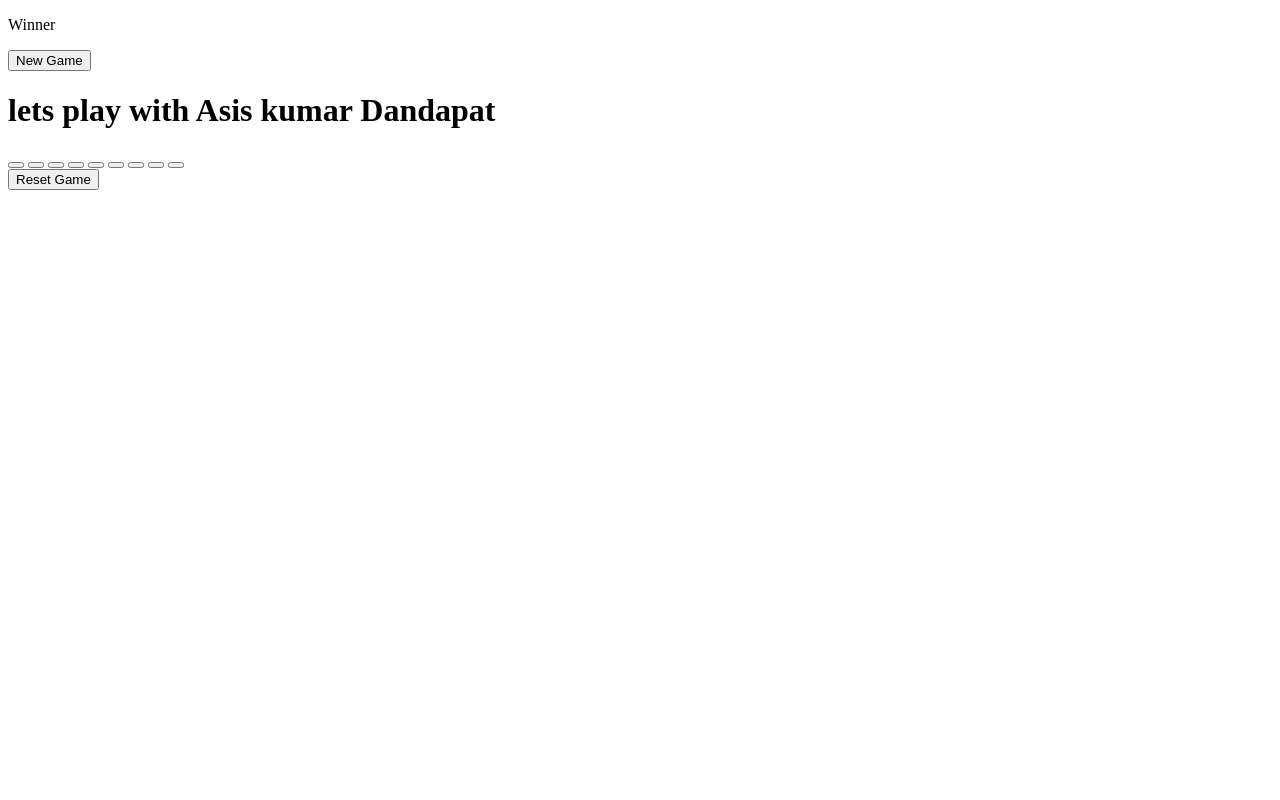
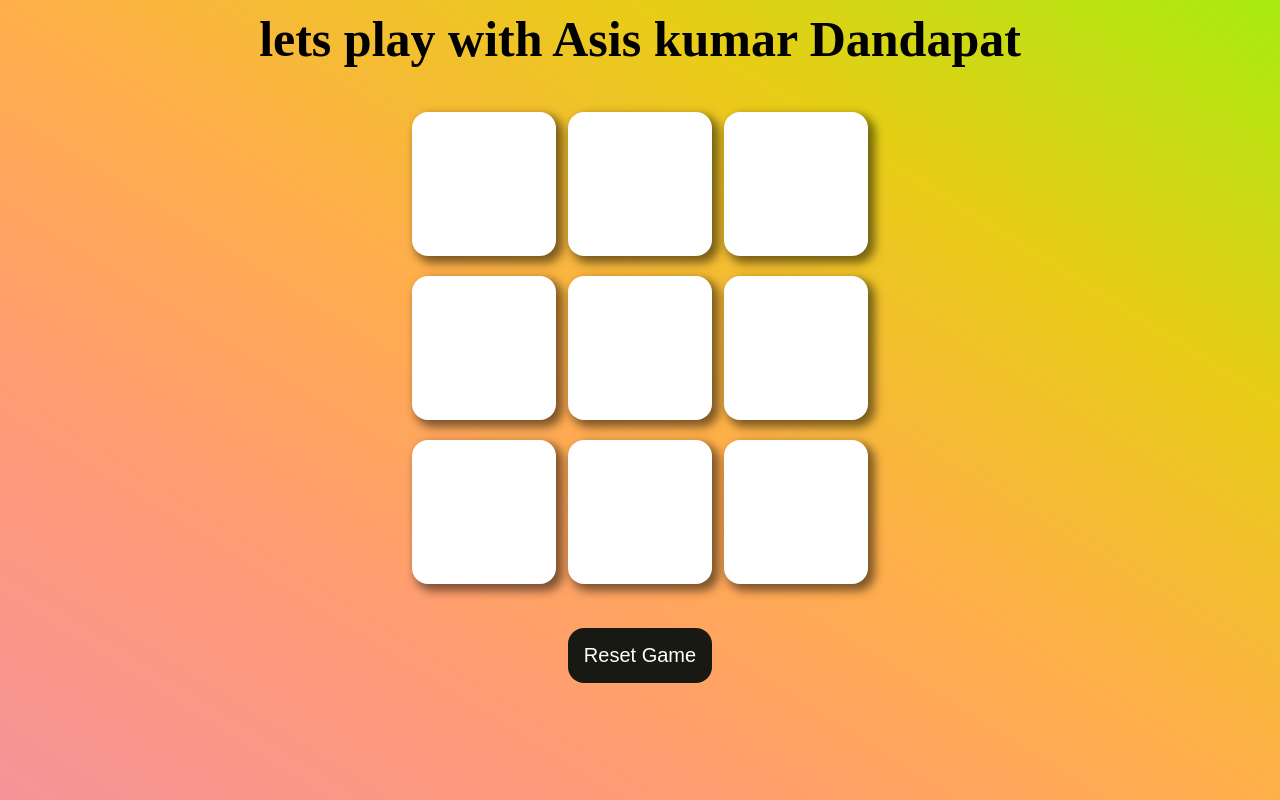
Before and after one commit to ASISKUMARDANDAPAT/tictactoe, a plain HTML site: page index.html in a window 1280 px wide. Drawn offline with Linux system fonts and the light colour scheme.

Commit message:
add my file

```diff
--- a/index.html
+++ b/index.html
@@ -4,7 +4,7 @@
     <meta charset="UTF-8">
     <meta name="viewport" content="width=device-width, initial-scale=1.0">
     <title>tic-tac-toe</title>
-    <link rel="stylesheet" href="tictac.css">
+    <link rel="stylesheet" href="style.css">
 </head>
 <body>
     <div class="msg-container hide">
@@ -28,6 +28,6 @@
         </div>
         <button id="reset-btn">Reset Game</button>
       </main>
- <script src="tictak.js"></script>
+ <script src="script.js"></script>
 </body>
 </html>
```
